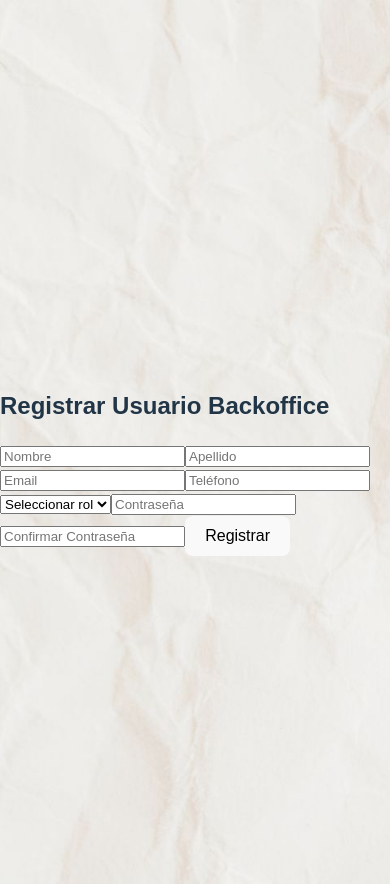
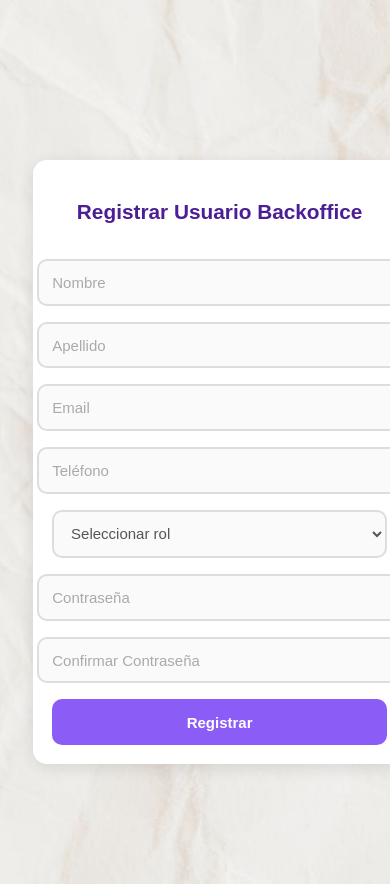
Before and after one commit to NUTRA-Bioabordajes/Backoffice, a React (Vite) app in the folder Backoffice/: page /register in a window 390 px wide. Built offline with nearby package versions, Linux system fonts and the light colour scheme.

Commit message:
crud medicos done

```diff
--- a/Backoffice/src/App.jsx
+++ b/Backoffice/src/App.jsx
@@ -14,6 +14,7 @@ import Novedades from './components/Novedades';
 import AgregarNovedades from './components/AgregarNovedades';
 import EditarNovedades from './components/EditarNovedades';
 import Roles from './components/Roles';
+
 
 
 
@@ -44,6 +45,8 @@ function App() {
 
 
 
+
+
         </Route>
 
         {/* Página por defecto si no coincide ninguna */}
--- /dev/null
+++ b/Backoffice/src/components/Register.css
@@ -0,0 +1,119 @@
+/* === CONTENEDOR GENERAL === */
+.register-container {
+    max-width: 500px;
+    margin: 3rem auto;
+    padding: 2rem;
+    background-color: #fff;
+    border-radius: 14px;
+    box-shadow: 0 4px 16px rgba(0, 0, 0, 0.1);
+    text-align: center;
+  }
+
+  .register-container h2 {
+    color: #4c1d95;
+    margin-bottom: 2rem;
+    font-size: 1.8rem;
+    font-weight: 700;
+  }
+
+  /* === FORMULARIO === */
+  .register-form {
+    display: flex;
+    flex-direction: column;
+    align-items: center;
+    gap: 1.2rem;
+  }
+
+  /* === INPUTS Y SELECT === */
+  .register-form input,
+  .register-form select {
+    width: 85%;
+    padding: 0.8rem;
+    border: 2px solid #ddd; /* borde neutro */
+    border-radius: 10px;
+    font-size: 15px;
+    background-color: #fafafa;
+    color: #333;
+    outline: none;
+    transition: all 0.3s ease;
+  }
+
+  .register-form input::placeholder {
+    color: #aaa;
+  }
+
+  .register-form input:focus,
+  .register-form select:focus {
+    border-color: #8b5cf6; /* solo al foco */
+    background-color: #fff;
+    box-shadow: 0 0 4px rgba(139, 92, 246, 0.3);
+  }
+
+  .register-form select {
+    color: #555;
+  }
+
+  /* === BOTÓN === */
+  .register-form button {
+    width: 85%;
+    background-color: #8b5cf6;
+    color: #fff;
+    font-weight: 600;
+    font-size: 15px;
+    border: none;
+    border-radius: 10px;
+    padding: 0.9rem;
+    cursor: pointer;
+    transition: background-color 0.3s ease, transform 0.1s ease;
+  }
+
+  .register-form button:hover {
+    background-color: #6d28d9;
+    transform: scale(1.02);
+  }
+
+  /* === MENSAJES === */
+  .error-message {
+    color: #ef4444;
+    font-size: 0.9rem;
+    margin-top: 1rem;
+  }
+
+  .success-message {
+    color: #10b981;
+    font-size: 0.9rem;
+    margin-top: 1rem;
+  }
+
+  /* === RESPONSIVE === */
+  @media (max-width: 768px) {
+    .register-container {
+      width: 90%;
+      padding: 1.8rem;
+    }
+
+    .register-form input,
+    .register-form select,
+    .register-form button {
+      width: 100%;
+    }
+
+    .register-container h2 {
+      font-size: 1.5rem;
+    }
+  }
+
+  @media (max-width: 480px) {
+    .register-container {
+      margin: 1.5rem;
+      padding: 1.2rem;
+    }
+
+    .register-container h2 {
+      font-size: 1.3rem;
+    }
+
+    .register-form {
+      gap: 1rem;
+    }
+  }
--- a/Backoffice/src/components/Register.jsx
+++ b/Backoffice/src/components/Register.jsx
@@ -1,5 +1,6 @@
 import React, { useState } from "react";
 import axios from "axios";
+import'./Register.css';
 
 export default function RegisterBack() {
 
--- a/Backoffice/src/components/Roles.jsx
+++ b/Backoffice/src/components/Roles.jsx
@@ -21,7 +21,7 @@ const Roles = () => {
   const fetchMedicos = () => {
     const token = sessionStorage.getItem("token");
     setLoading(true);
-    fetch("http://localhost:3000/usuariosBack/medicos", {
+    fetch("http://localhost:3000/usuariosBack", {
       headers: {
         "Content-Type": "application/json",
         Authorization: `Bearer ${token}`,
@@ -54,24 +54,23 @@ const Roles = () => {
 
     try {
       const token = sessionStorage.getItem("token");
-      const medico = medicos.find((m) => m.id === id);
-      if (!medico) throw new Error("Médico no encontrado");
+      const nuevoEstado = !activoActual;
 
-      const medicoActualizado = { ...medico, activo: !activoActual };
-
+      // ✅ solo mandamos el campo activo
       const res = await fetch(`http://localhost:3000/usuariosBack/${id}`, {
         method: "PUT",
         headers: {
           "Content-Type": "application/json",
           Authorization: `Bearer ${token}`,
         },
-        body: JSON.stringify(medicoActualizado),
+        body: JSON.stringify({ activo: nuevoEstado }),
       });
 
       if (!res.ok) throw new Error("Error al actualizar médico");
 
+      // ✅ Actualizamos el estado local del front
       setMedicos((prev) =>
-        prev.map((m) => (m.id === id ? { ...m, activo: !activoActual } : m))
+        prev.map((m) => (m.id === id ? { ...m, activo: nuevoEstado } : m))
       );
     } catch (err) {
       alert("Error: " + err.message);
```
